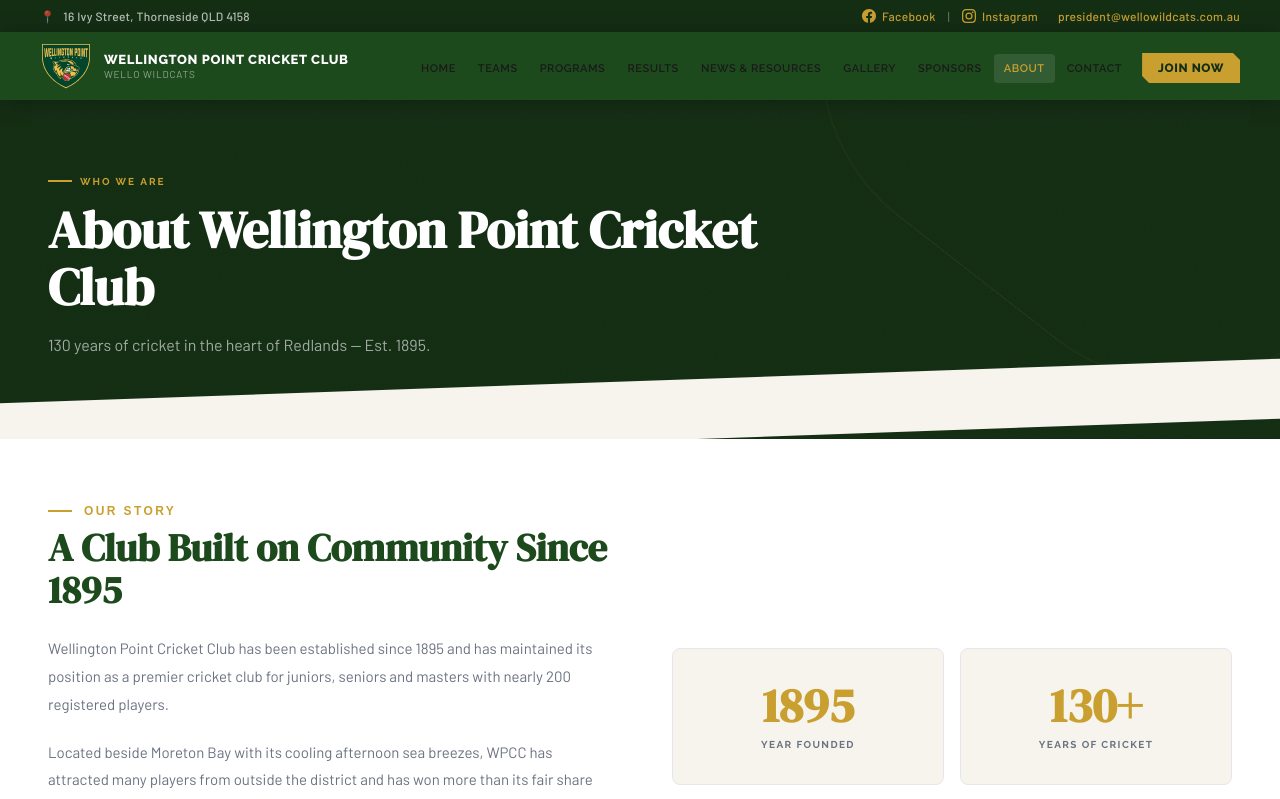
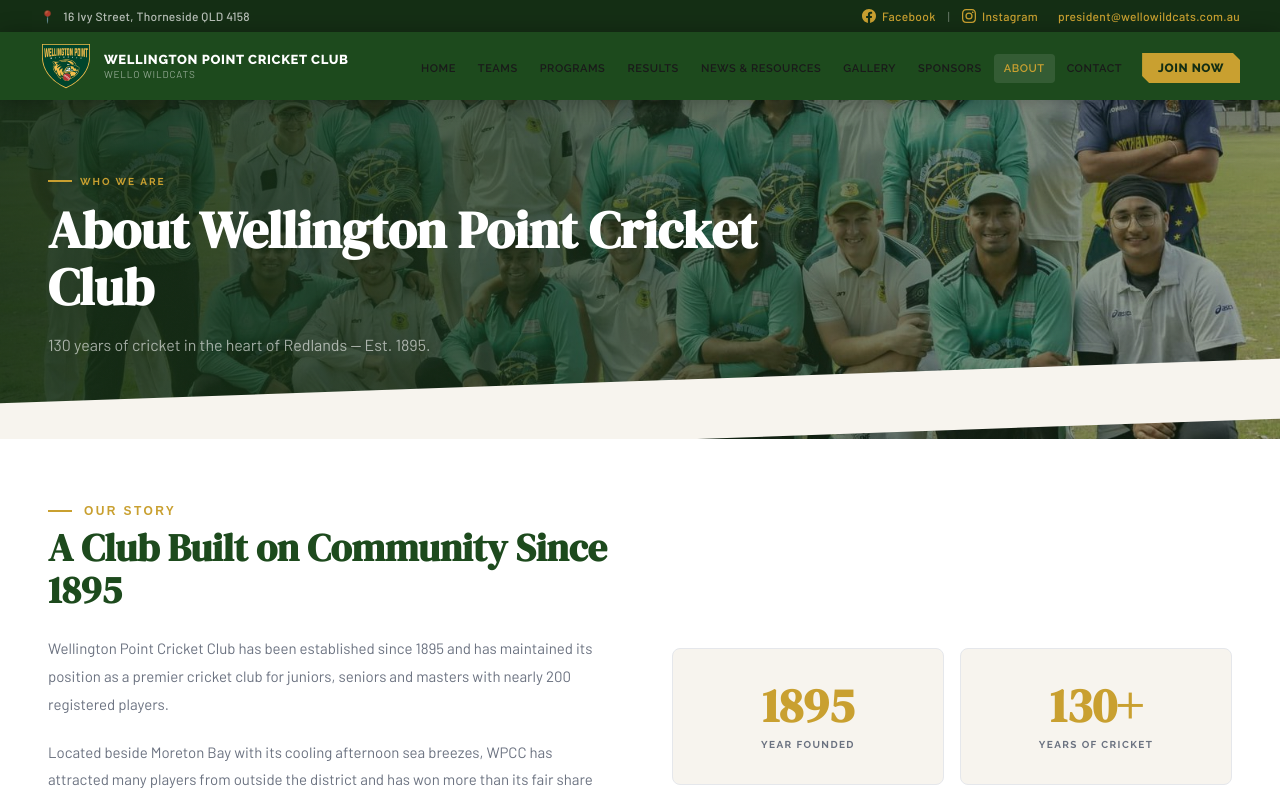
Before and after one commit to sanjeevsatija-cmyk/wellowwildcats, a Next.js app: page /about in a window 1280 px wide. Shown: the top 799 px of the page. Built offline with nearby package versions, Linux system fonts and the light colour scheme.

Commit message:
About page hero photo + PageHero image support

```diff
--- a/app/about/page.tsx
+++ b/app/about/page.tsx
@@ -52,8 +52,12 @@
       <Topbar />
       <Nav />
       <main>
-        <PageHero label="Who We Are" title="About Wellington Point Cricket Club"
-          subtitle="130 years of cricket in the heart of Redlands — Est. 1895." />
+        <PageHero
+          label="Who We Are"
+          title="About Wellington Point Cricket Club"
+          subtitle="130 years of cricket in the heart of Redlands — Est. 1895."
+          image="/About.jpg"
+        />
 
         {/* Club History */}
         <SectionWrapper className="bg-white">
--- a/components/shared/PageHero.tsx
+++ b/components/shared/PageHero.tsx
@@ -1,17 +1,41 @@
+import Image from "next/image";
+
 interface PageHeroProps {
   label: string;
   title: string;
   subtitle?: string;
+  image?: string; // path to image in /public, e.g. "/About.jpg"
 }
 
-export default function PageHero({ label, title, subtitle }: PageHeroProps) {
+export default function PageHero({ label, title, subtitle, image }: PageHeroProps) {
   return (
     <section className="relative bg-green-deep overflow-hidden pb-20 pt-12 md:pt-16 px-4 md:px-12">
-      <div className="absolute rounded-full border border-gold/[0.08] animate-slow-rotate pointer-events-none overflow-hidden"
-        style={{ width: 600, height: 400, top: -180, right: -120 }} />
+
+      {/* Background photo (optional) */}
+      {image && (
+        <>
+          <Image
+            src={image}
+            alt={title}
+            fill
+            sizes="100vw"
+            className="object-cover object-center"
+            priority
+          />
+          {/* Darker overlay when photo is present */}
+          <div className="absolute inset-0 bg-gradient-to-r from-green-deep/90 via-green-deep/70 to-green-deep/40" />
+        </>
+      )}
+
+      {/* Decorative ring — only when no photo */}
+      {!image && (
+        <div className="absolute rounded-full border border-gold/[0.08] animate-slow-rotate pointer-events-none overflow-hidden"
+          style={{ width: 600, height: 400, top: -180, right: -120 }} />
+      )}
+
       <div className="grain-overlay" />
+
       <div className="relative z-10 max-w-[800px]">
-        {/* Section tag — matches homepage style */}
         <div className="inline-flex items-center gap-2 mb-3">
           <span className="block w-6 h-0.5 bg-gold" />
           <span className="font-condensed text-[10px] font-bold tracking-[0.2em] uppercase text-gold">
@@ -27,7 +51,8 @@
           </p>
         )}
       </div>
-      {/* Diagonal cut into page content below */}
+
+      {/* Diagonal cut */}
       <div className="absolute bottom-[-2px] left-[-5%] w-[110%] h-[60px] bg-cream pointer-events-none"
         style={{ transform: "skewY(-2deg)" }} />
     </section>
```
Also changed, not shown: public/about.jpg (added), public/gallery_hero.jpg.
